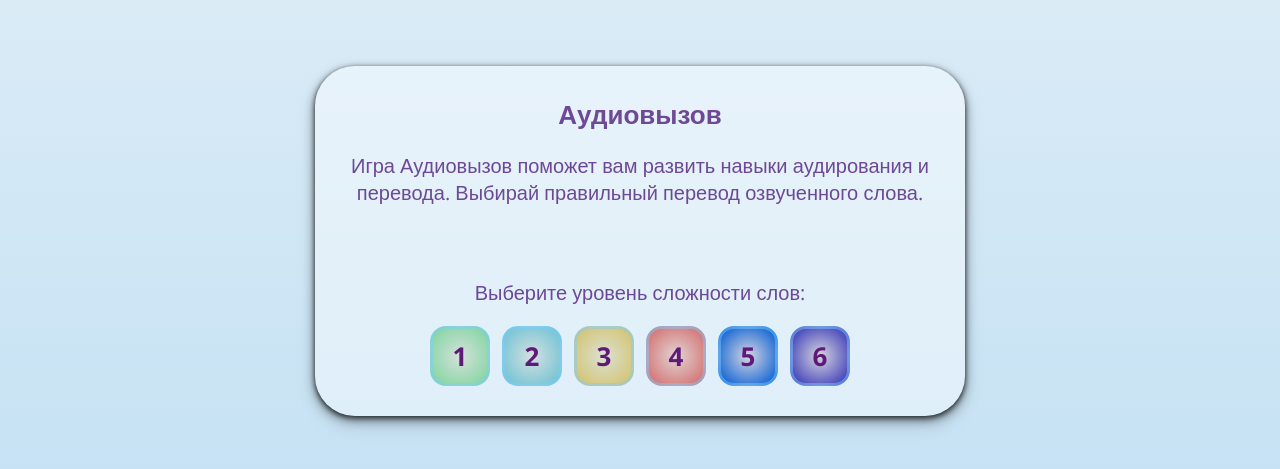
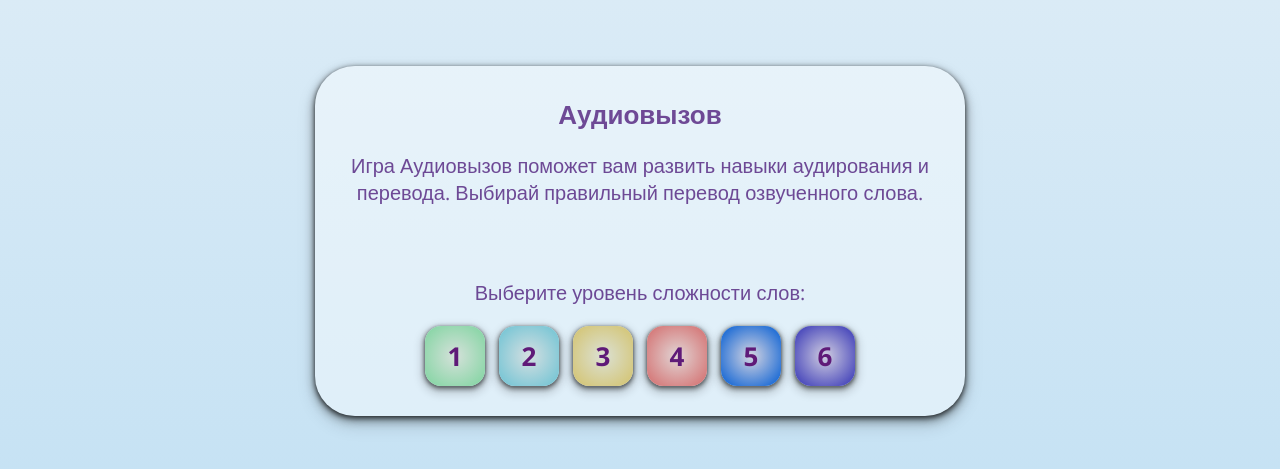
Before and after one commit to DnsYOUdnk/rslang, a React (Create React App) app in the folder rslang-app/: page /games/audiocall in a window 1280 px wide. Shown: the part 159-628 px from the top of the page. Built offline with nearby package versions, Linux system fonts and the light colour scheme.

Commit message:
feat: create custom hook useGetWords

```diff
--- a/rslang-app/src/components/GameModalWindow/GameModalWindow.props.ts
+++ b/rslang-app/src/components/GameModalWindow/GameModalWindow.props.ts
@@ -1,6 +1,6 @@
 import { DetailedHTMLProps, HTMLAttributes } from 'react';
-import { GameElement } from '../../types/dataGamesTypes';
+import { LinksGameElement } from '../../types/dataGamesTypes';
 
 export interface GameModalWindowProps extends DetailedHTMLProps<HTMLAttributes<HTMLDivElement>, HTMLDivElement> {
-  dataGame: GameElement;
+  dataGame: LinksGameElement;
 }
--- a/rslang-app/src/components/GameModalWindow/GameModalWindow.tsx
+++ b/rslang-app/src/components/GameModalWindow/GameModalWindow.tsx
@@ -1,9 +1,8 @@
 import { GameModalWindowProps } from './GameModalWindow.props';
 import cl from './GameModalWindow.module.css';
 import cn from 'classnames';
-import { LevelGroupWords } from '../LevelGroupWords/LevelGroupWords';
 
-export const GameModalWindow = ({ dataGame, className, ...props }: GameModalWindowProps): JSX.Element => {
+export const GameModalWindow = ({ dataGame, children, className, ...props }: GameModalWindowProps): JSX.Element => {
   return (
     <>
       <div className={cn(className, cl.game_modal)}>
@@ -13,7 +12,7 @@ export const GameModalWindow = ({ dataGame, className, ...props }: GameModalWind
         </div>
         <div className={cl.game_start}>
           <p className={cl.description}>Выберите уровень сложности слов:</p>
-          <LevelGroupWords />
+          {children}
         </div>
       </div>
     </>
--- a/rslang-app/src/components/LevelGroupWords/LevelGroupWords.module.css
+++ b/rslang-app/src/components/LevelGroupWords/LevelGroupWords.module.css
@@ -3,14 +3,13 @@
   align-items: center;
   justify-content: center;
   flex-wrap: wrap;
-  gap: 12px;
+  gap: 14px;
 }
 
 .levelBtn {
   cursor: pointer;
   width: 60px;
   height: 60px;
-  border: 3px solid #79cbfe75;
   border-radius: 16px;
   display: flex;
   justify-content: center;
@@ -18,6 +17,11 @@
   font-size: 26px;
   font-weight: 600;
   color: #5f1a78;
+  box-shadow: 0 1px 2px 1px rgb(0 0 0 / 20%), 0 2px 4px 1px rgb(0 0 0 / 20%), 0 2px 4px 2px rgb(0 0 0 / 20%), 0 4px 8px 4px rgb(0 0 0 / 15%);
+}
+
+.levelBtn:hover {
+  box-shadow: 0 1px 2px 1px rgb(0 0 0 / 30%), 0 2px 4px 1px rgb(0 0 0 / 25%);
 }
 
 .level_btn-0 {
@@ -41,5 +45,5 @@
 }
 
 .level_btn-5 {
-  background: radial-gradient(#d7d5e1,#3333b5);
+  background: radial-gradient(#d1cee1,#3333b5);
 }
--- a/rslang-app/src/components/LevelGroupWords/LevelGroupWords.props.ts
+++ b/rslang-app/src/components/LevelGroupWords/LevelGroupWords.props.ts
@@ -1,3 +1,5 @@
 import { DetailedHTMLProps, HTMLAttributes } from 'react';
 
-export type LevelGroupWordsProps = DetailedHTMLProps<HTMLAttributes<HTMLDivElement>, HTMLDivElement>
+export interface LevelGroupWordsProps extends DetailedHTMLProps<HTMLAttributes<HTMLDivElement>, HTMLDivElement> {
+  levelHandler: (page: number) => void;
+};
--- a/rslang-app/src/components/LevelGroupWords/LevelGroupWords.tsx
+++ b/rslang-app/src/components/LevelGroupWords/LevelGroupWords.tsx
@@ -4,14 +4,17 @@ import cn from 'classnames';
 
 const LEVEL_GROUP_WORDS = 6;
 
-export const LevelGroupWords = ({className, ...props}: LevelGroupWordsProps): JSX.Element => {
-  const levelArr = new Array(LEVEL_GROUP_WORDS).fill(null)
+export const LevelGroupWords = ({levelHandler, className, ...props}: LevelGroupWordsProps): JSX.Element => {
+  const levelArr = new Array(LEVEL_GROUP_WORDS).fill(null);
 
   return (
     <div className={cn(className, cl.levelBtns)}>
       {levelArr.map((_, index) => {
         return (
-          <div key={'levelBtn' + index} className={cn(cl['level_btn-' + index],cl.levelBtn)}>
+          <div
+            key={'levelBtn' + index}
+            className={cn(cl['level_btn-' + index],cl.levelBtn)}
+            onClick={() => levelHandler(index)}>
             {index + 1}
           </div>
         )
--- /dev/null
+++ b/rslang-app/src/customHooks/useGetWords.ts
@@ -0,0 +1,27 @@
+import { useEffect, useState } from 'react';
+import { IWord } from '../types/dataWordTypes';
+import { getWordsRequest } from '../utils/getWordsRequest';
+
+const DEFAULT_QUANTITY_PAGES = 30;
+
+export const useGetWords = () => {
+  const [ number, setNumber ] = useState<IWord[]>([]);
+  const [ onLoading, setOnLoading ] = useState(false);
+
+  const getWords = async (group: number): Promise<void> => {
+    setOnLoading(true);
+    const pageArr: null[] = new Array(DEFAULT_QUANTITY_PAGES).fill(null);
+    const promiseArr = pageArr.map((_, page) => getWordsRequest(group, page));
+    const responseArr = await Promise.all(promiseArr);
+    const response: Array<Array<IWord>> = await Promise.all(responseArr.map(res => res.json()));
+    setNumber(response.flat())
+  }
+
+  useEffect(() => {
+    if(number.length >= 30) {
+      setOnLoading(false);
+    }
+  },[number])
+
+  return {onLoading, number, getWords};
+}
--- a/rslang-app/src/dataGames/dataGames.ts
+++ b/rslang-app/src/dataGames/dataGames.ts
@@ -1,7 +1,7 @@
-import { IDataGames } from '../types/dataGamesTypes';
+import { ILinksDataGames } from '../types/dataGamesTypes';
 
 
-export const DATA_GAMES: IDataGames = {
+export const DATA_GAMES: ILinksDataGames = {
   audiocall: {
     link: '/games/audiocall',
     text: 'Аудиовызов',
--- a/rslang-app/src/pages/GameWrapperPage/GameWrapperPage.props.ts
+++ b/rslang-app/src/pages/GameWrapperPage/GameWrapperPage.props.ts
@@ -1,6 +1,6 @@
 import { DetailedHTMLProps, HTMLAttributes } from 'react';
-import { GameElement } from '../../types/dataGamesTypes';
+import { LinksGameElement } from '../../types/dataGamesTypes';
 
 export interface GameWrapperPageProps extends DetailedHTMLProps<HTMLAttributes<HTMLDivElement>, HTMLDivElement> {
-  dataGame: GameElement;
+  dataGame: LinksGameElement;
 };
--- a/rslang-app/src/pages/GameWrapperPage/GameWrapperPage.tsx
+++ b/rslang-app/src/pages/GameWrapperPage/GameWrapperPage.tsx
@@ -1,8 +1,11 @@
 import cl from './GameWrapperPage.module.css';
 import cn from 'classnames';
+import { useState } from 'react';
 import { GameWrapperPageProps } from './GameWrapperPage.props';
 import { GameModalWindow } from '../../components/GameModalWindow/GameModalWindow';
 import { Header } from '../../components/Header/Header';
+import { LevelGroupWords } from '../../components/LevelGroupWords/LevelGroupWords';
+import { useGetWords } from '../../customHooks/useGetWords';
 
 export const GameWrapperPage = ({
   dataGame,
@@ -11,13 +14,32 @@ export const GameWrapperPage = ({
   ...props
 }: GameWrapperPageProps): JSX.Element => {
 
+  const [ onStart, setOnStart ] = useState(false);
+  const {onLoading, number, getWords} = useGetWords();
+
+  const levelHandler = (group: number): void => {
+    getWords(group);
+    setOnStart(true)
+  }
+
   return (
     <>
       <main className={cn(className, cl.main)}>
+        {(() => {
+          if(onStart && !onLoading) {
+            return <div>
+              Начало игры
+              <div className="pull">{1}</div>
+            </div>
+          } else if(!onLoading) {
+            return (
+              <GameModalWindow dataGame={ dataGame }>
+                <LevelGroupWords levelHandler={levelHandler}/>
+              </GameModalWindow>)
+          } else {return<div>Загрузка</div>} })()}
         <div className={cl.games}>
           { children }
         </div>
-        <GameModalWindow dataGame={ dataGame }/>
       </main>
     </>
   )
--- /dev/null
+++ b/rslang-app/src/types/dataWordTypes.ts
@@ -0,0 +1,16 @@
+export interface IWord {
+  id: 'string',
+  group: 0,
+  page: 0,
+  word: 'string',
+  image: 'string',
+  audio: 'string',
+  audioMeaning: 'string',
+  audioExample: 'string',
+  textMeaning: 'string',
+  textExample: 'string',
+  transcription: 'string',
+  wordTranslate: 'string',
+  textMeaningTranslate: 'string',
+  textExampleTranslate: 'string'
+}
--- /dev/null
+++ b/rslang-app/src/utils/getWordsRequest.ts
@@ -0,0 +1,7 @@
+const BASE_URL = 'https://react-learn-language.herokuapp.com/';
+
+
+export const getWordsRequest = async (group: number, page: number) => {
+  const response = await fetch(`${BASE_URL}words?group=${group}&page=${page}`)
+  return response;
+};
```
Also changed, not shown: rslang-app/src/types/dataGamesTypes.ts (+4 -4 lines).
